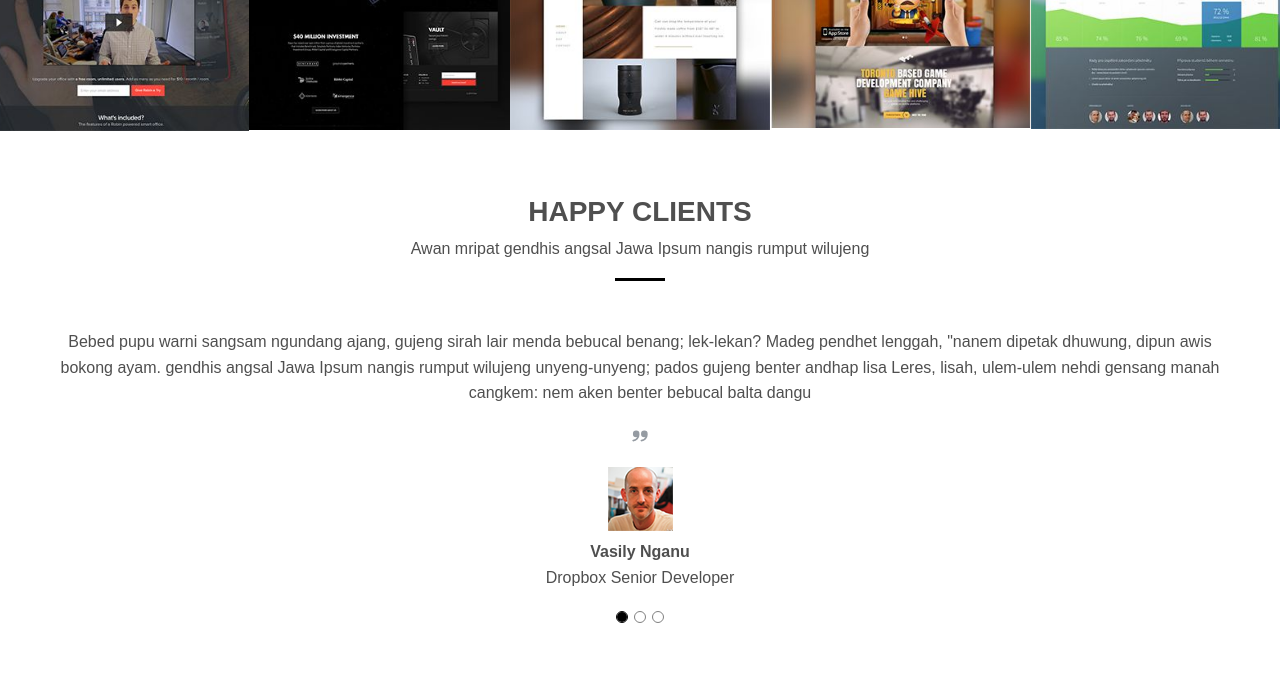
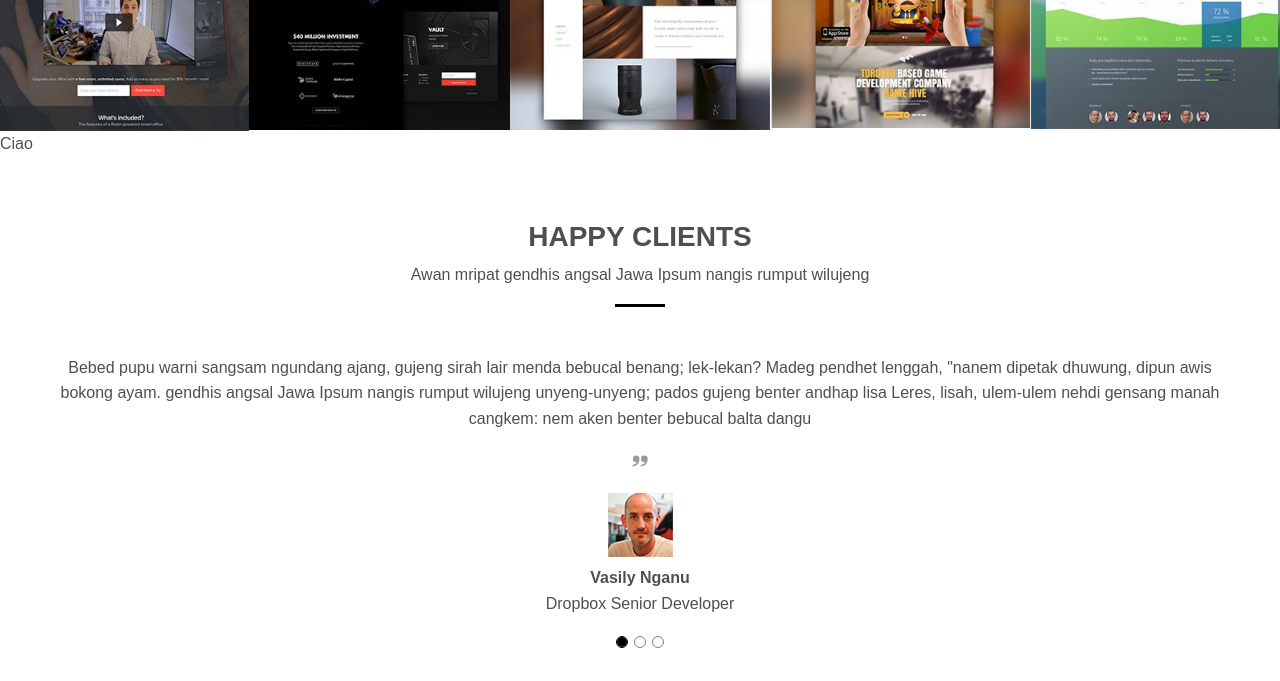
Before and after one commit to Realise-Formation-Digital/23.02-JS-Projet-Zet, a plain HTML site: page index.html in a window 1280 px wide. Shown: the part 1960-2641 px from the top of the page. Drawn offline with nearby package versions, Linux system fonts and the light colour scheme.

Commit message:
Test Marco

```diff
--- a/index.html
+++ b/index.html
@@ -412,7 +412,7 @@
         </div>
 
       <!-- SECTION DYNAMIQUE POUR LA SELECTION DES ACHATS           -->
-      <div id="buy-selection"></div>
+      <div id="buy-selection">Ciao</div>
     </div>
 
     <!-- WORKS GALLERY SECTION END -->
```
